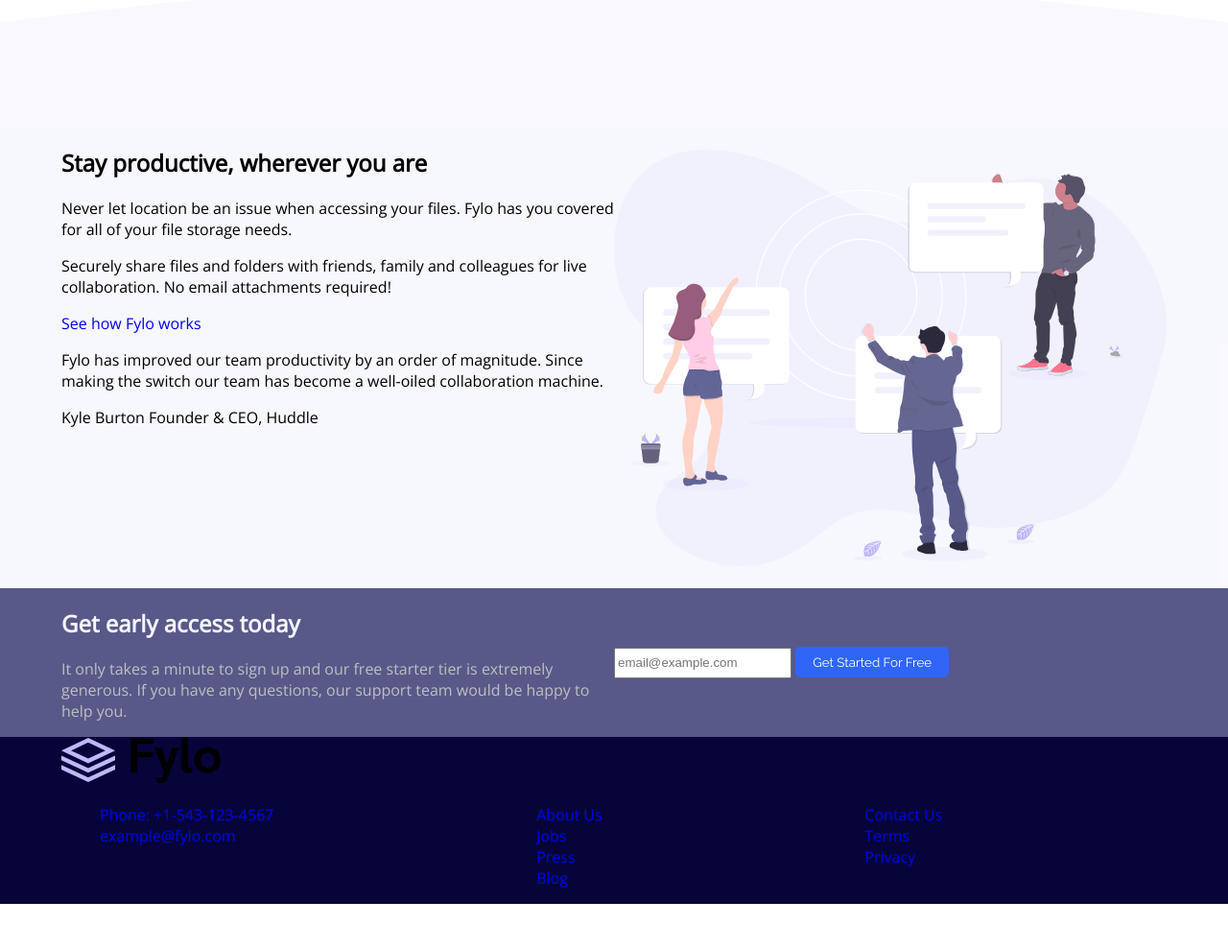
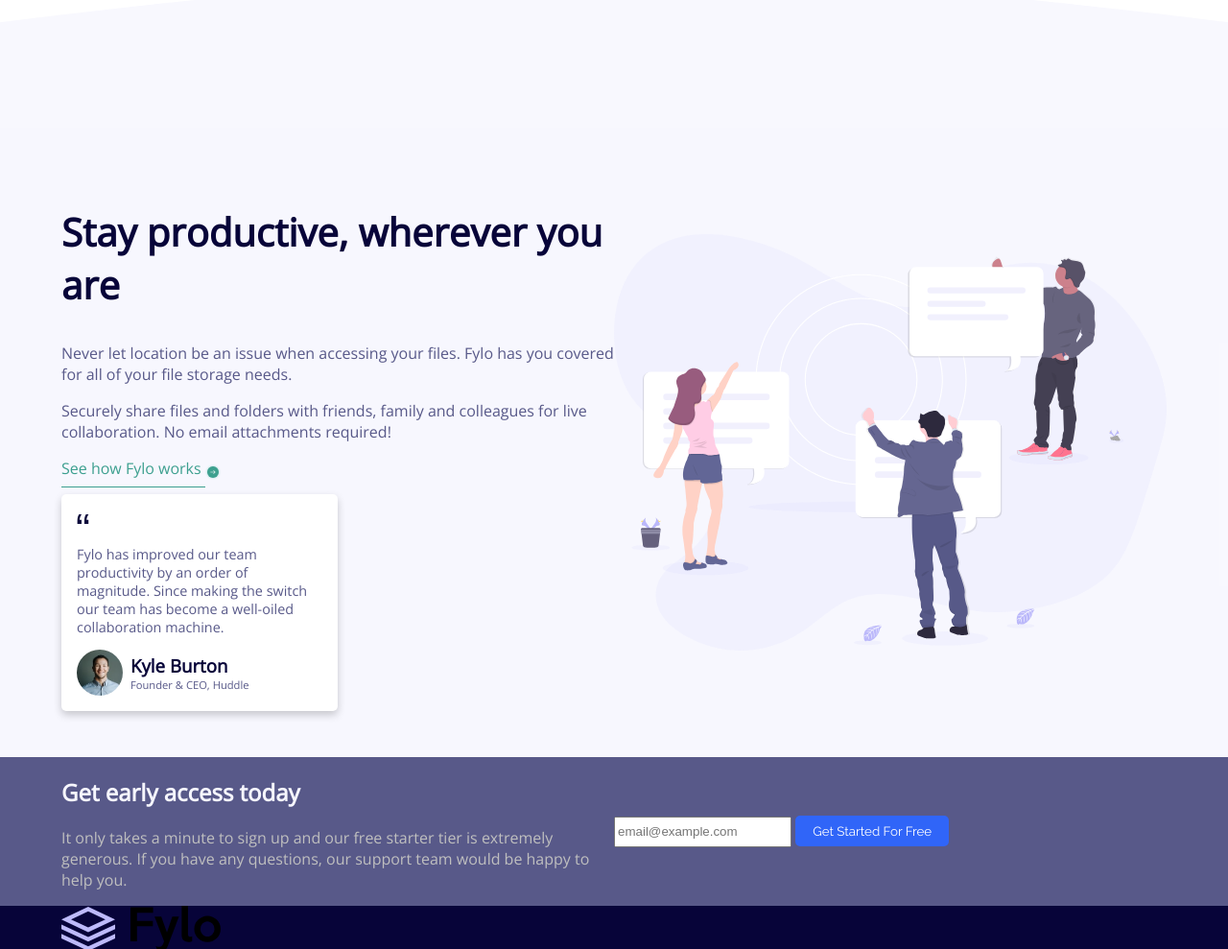
Before and after one commit to ayarhlaine/flyo-landing-page, a plain HTML site: page index.html in a window 1280 px wide. Shown: the part 660-1649 px from the top of the page at 96% size. Before the commit the page ends 1602 px from the top, so only its background shows below. Drawn offline with nearby package versions, Linux system fonts and the light colour scheme.

Commit message:
feat: completed section1

```diff
--- a/app/scss/_body.scss
+++ b/app/scss/_body.scss
@@ -9,12 +9,45 @@
 .section1 {
     display: flex;
     background-color: rgba($light-grayish-blue, 0.8);
+    padding-top: 3rem;
+    padding-bottom: 3rem;
     &__text {
         flex: 1;
     }
+    &__testimonial {
+        margin-top: 1rem;
+        width: 50%;
+        padding: 1rem;
+        &__text{
+            color: $desaturated-blue;
+            font-weight: 400;
+            font-size: 0.9rem;
+        }
+        &__bottom{
+            display: flex;
+            align-items: center;
+            gap: 0rem 0.5rem;
+            &__avatar {
+                height: 3rem;
+                border-radius: 100%;
+            }
+            &__description {
+                display: flex;
+                flex-direction: column;
+            }
+            &__name {
+                margin: 0px;
+                padding: 0px;
+                color: $very-dark-blue;
+            }
+            &__position {
+                color: $desaturated-blue;
+                font-size: 0.7rem;
+            }
+        }
+    }
     &__image {
         flex: 1;
-        min-height: 30rem;
         background-image: url(../../images/illustration-2.svg);
         background-position: center;
         background-repeat: no-repeat;
--- a/app/scss/_global.scss
+++ b/app/scss/_global.scss
@@ -9,6 +9,40 @@
     min-width: 10rem;
 }
 
+.link__button {
+    color: $moderate-cyan;
+    border-bottom: 1px solid $moderate-cyan;
+    padding: 0.5rem 0rem;
+    position: relative;
+}
+
+.link__button__icon {
+    position: absolute;
+    top: 50%;
+    transform: translateY(-25%);
+}
+
+.card {
+    border-radius: 5px;
+    background-color: white;
+    box-shadow: 0 4px 8px 0 rgba(0,0,0,0.2);
+    transition: 0.3s;
+}
+
+.card:hover{
+    box-shadow: 0 8px 16px 0 rgba(0,0,0,0.2);
+}
+
 .input {
     min-height: 2rem;
 }
+
+.title {
+    color: $very-dark-blue;
+    font-size: 2.5rem;
+    font-weight: bold;
+}
+
+.description {
+    color: $desaturated-blue;
+}
--- a/app/scss/_header.scss
+++ b/app/scss/_header.scss
@@ -33,15 +33,10 @@
             justify-content: center;
         }
         &__title {
-            color: $very-dark-blue;
-            font-size: 2.5rem;
-            font-weight: bold;
             width: 90%;
         }
         &__description {
             width: 80%;
-            color: $desaturated-blue;
-            letter-spacing: 1px;
         }
         &__image{
             flex: 1;
--- a/index.html
+++ b/index.html
@@ -32,10 +32,10 @@
     </nav>
     <div class="header__content container">
       <div class="header__content__text">
-        <h1 class="header__content__title">
+        <h1 class="header__content__title title">
           All your files in one secure location, accessible anywhere.
         </h1>
-        <p class="header__content__description">
+        <p class="header__content__description description">
           Fylo stores your most important files in one secure location.
           Access them wherever you need, share and collaborate with friends,
           family, and co-workers.
@@ -53,27 +53,34 @@
     <div class="curve"></div>
     <section class="section1 container">
       <div class="section1__text">
-        <h2 class="section1__text__title">
+        <h1 class="section1__text__title title">
           Stay productive, wherever you are
-        </h2>
-        <p class="section1__text__description1">
+        </h1>
+        <p class="section1__text__description1 description">
           Never let location be an issue when accessing your files. Fylo has you
           covered for all of your file storage needs.
         </p>
-        <p class="section1__text__description1">
+        <p class="section1__text__description1 description">
           Securely share files and folders with friends, family and colleagues for
           live collaboration. No email attachments required!
         </p>
-        <a href="#" class="section1__button">
-          See how Fylo works
+        <a href="#" class="section1__button link__button">
+          See how Fylo works&nbsp;
+          <img src="./images/icon-arrow.svg" alt="Arrow Icon" class="link__button__icon">
         </a>
-        <div class="section1__testimonial">
+        <div class="section1__testimonial card">
+          <img src="./images/icon-quotes.svg" alt="Quotes">
           <p class="section1__testimonial__text">
             Fylo has improved our team productivity by an order of magnitude. Since
             making the switch our team has become a well-oiled collaboration machine.
           </p>
-          Kyle Burton
-          Founder & CEO, Huddle
+          <div class="section1__testimonial__bottom">
+            <img src="./images/avatar-testimonial.jpg" alt="Avatar" class="section1__testimonial__bottom__avatar">
+            <div class="section1__testimonial__bottom__description">
+              <h3 class="section1__testimonial__bottom__name">Kyle Burton</h3>
+              <span class="section1__testimonial__bottom__position">Founder & CEO, Huddle</span>
+            </div>
+          </div>
         </div>
       </div>
       <div class="section1__image"></div>
```
Also changed, not shown: dist/css/style.min.css, 1 other file.
